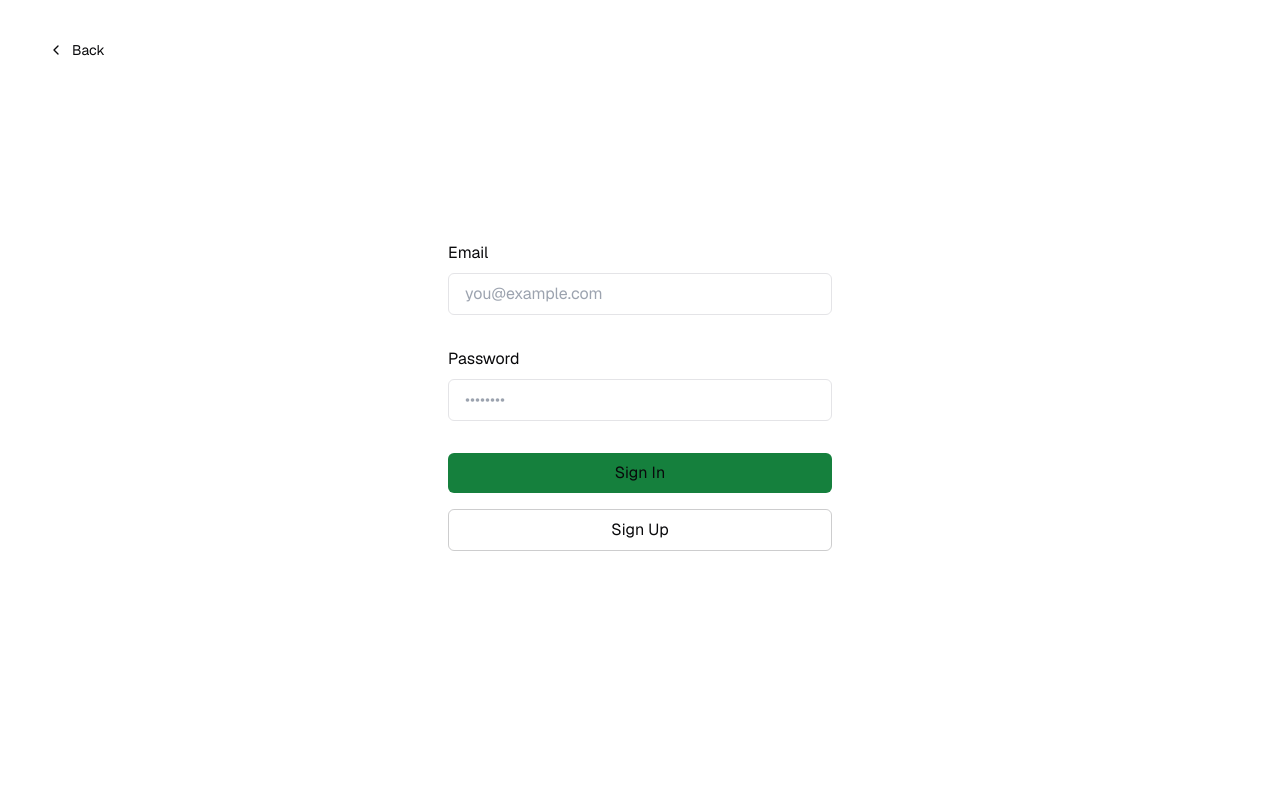
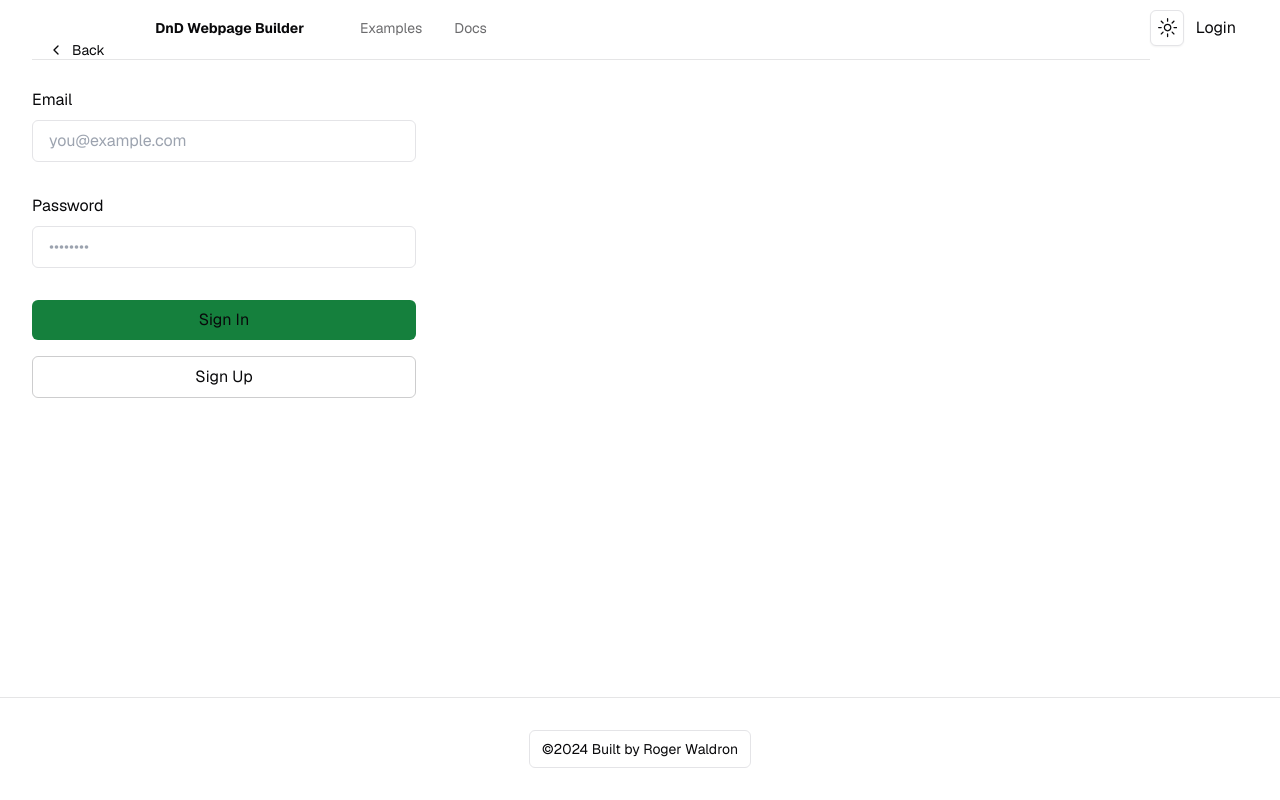
Before and after one commit to RogerWaldron/page-builder, a Next.js app: page /login in a window 1280 px wide. Built offline with nearby package versions, Linux system fonts and the light colour scheme; no server answers.

Commit message:
feat: :sparkles: Added to layout SiteHeader and SiteFooter components

```diff
--- a/app/layout.tsx
+++ b/app/layout.tsx
@@ -1,6 +1,8 @@
 import { GeistSans } from "geist/font/sans";
 import { ThemeProvider } from "@/components/provider/theme-provider";
 import "./globals.css";
+import SiteHeader from "@/components/SiteHeader";
+import SiteFooter from "@/components/SiteFooter";
 
 const defaultUrl = process.env.VERCEL_URL
   ? `https://${process.env.VERCEL_URL}`
@@ -20,16 +22,20 @@
   return (
     <html lang="en">
       <body className={GeistSans.className}>
-        <main className="flex flex-col items-center min-h-screen bg-background text-foreground">
         <ThemeProvider
           attribute="class"
           defaultTheme="system"
           enableSystem
           disableTransitionOnChange
         >
-            {children}
+          <div className="">
+            <div className="flex flex-col min-h-screen bg-background text-foreground">
+              <SiteHeader />
+              <main className="flex-1">{children}</main>
+              <SiteFooter />
+            </div>
+          </div>
         </ThemeProvider>
-        </main>
       </body>
     </html>
   );
```
Lines whose indentation alone changed are shown as unchanged.
